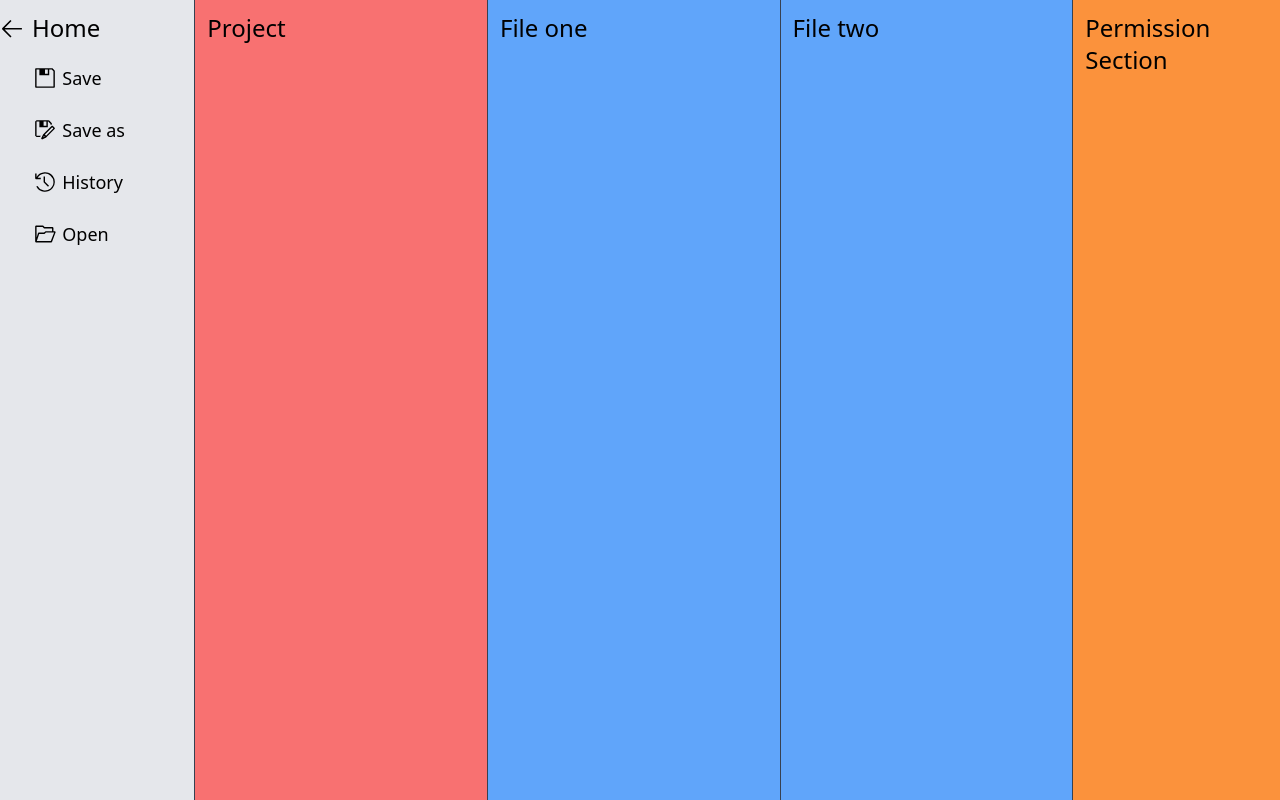
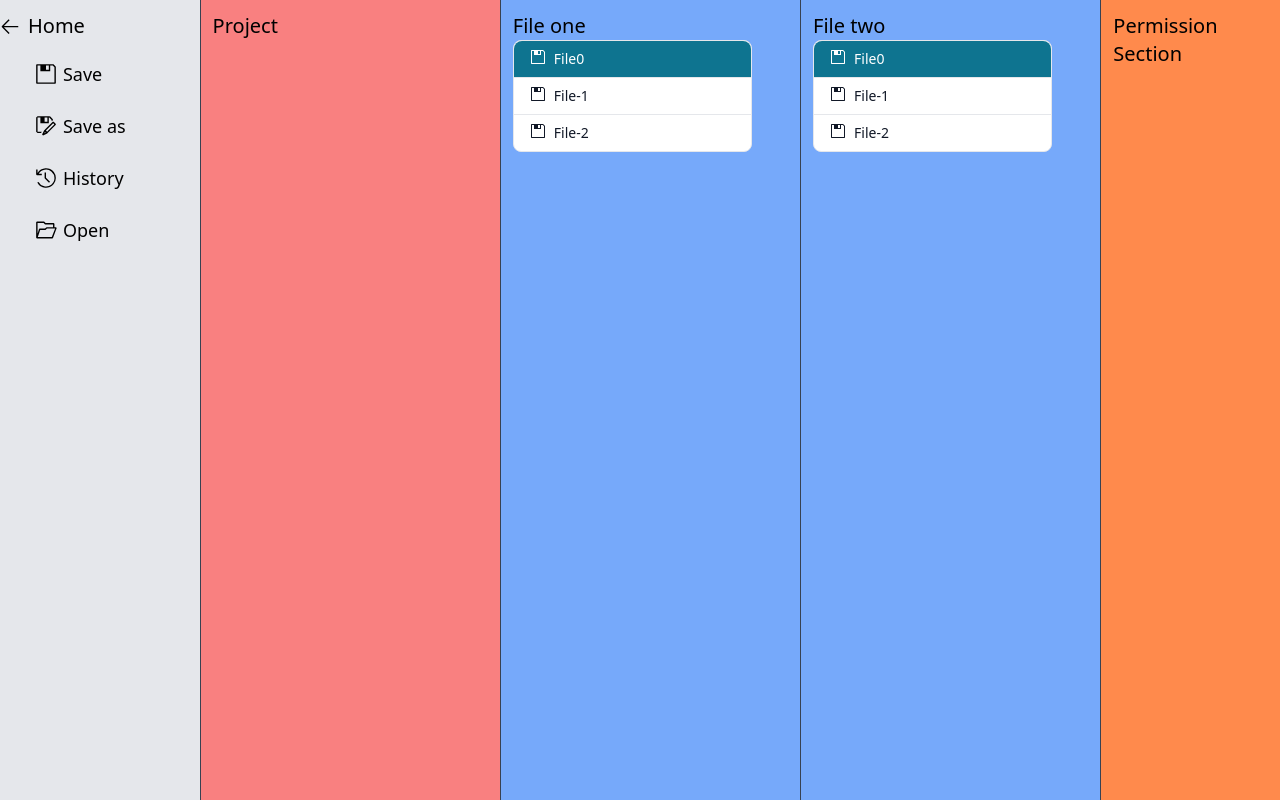
Before and after one commit to cloud-native-documentation/documentation, a React (Vite) app: page /workspace in a window 1280 px wide. Built offline with nearby package versions, Linux system fonts and the light colour scheme.

Commit message:
Flowbite support

```diff
--- /dev/null
+++ b/global.d.ts
@@ -0,0 +1 @@
+declare module "flowbite/plugin";
--- a/package.json
+++ b/package.json
@@ -10,6 +10,8 @@
     "preview": "vite preview"
   },
   "dependencies": {
+    "flowbite": "^1.6.5",
+    "flowbite-react": "^0.4.4",
     "react": "^18.2.0",
     "react-dom": "^18.2.0",
     "react-icons": "^4.8.0",
--- a/postcss.config.js
+++ b/postcss.config.js
@@ -3,7 +3,8 @@ export default {
     tailwindcss: {
       content: [
         './src/**/*.{js,jsx,ts,tsx}',
-        './public/index.html'
+        './public/index.html',
+        'node_modules/flowbite-react/**/*.{js,jsx,ts,tsx}'
       ],
       theme: {
         extend: {},
--- a/src/pages/Workspace.tsx
+++ b/src/pages/Workspace.tsx
@@ -1,3 +1,5 @@
+import React, { useState } from "react";
+
 import {
   VscArrowLeft,
   VscSave,
@@ -5,6 +7,8 @@ import {
   VscHistory,
   VscFolderOpened,
 } from "react-icons/vsc";
+
+import { ListGroup } from "flowbite-react";
 
 // open, save, save as, history button
 const FunctionsSection: React.FC<{ title: string; isFile: boolean }> = (
@@ -18,7 +22,7 @@ const FunctionsSection: React.FC<{ title: string; isFile: boolean }> = (
     return (
       <button
         id={props.id}
-        className="flex w-9/12 flex-row items-center justify-start space-x-2 rounded-2xl px-3 py-1 hover:bg-sky-700"
+        className="flex w-9/12 flex-row items-center justify-start space-x-2 rounded-2xl px-3 py-1 hover:bg-sky-400"
         onClick={clickButton}
       >
         {props.icons}
@@ -64,7 +68,7 @@ const FunctionsSection: React.FC<{ title: string; isFile: boolean }> = (
 
 const ProjectSection: React.FC<{}> = () => {
   return (
-    <div className="w-3/12 bg-red-400 py-3  pl-3">
+    <div className="w-3/12 bg-red-400 py-3 pl-3">
       <p>Project</p>
     </div>
   );
@@ -75,6 +79,15 @@ const FilesSection: React.FC<{ title: string }> = (props) => {
   return (
     <div className="w-3/12 bg-blue-400 py-3 pl-3">
       <p>{props.title}</p>
+      <div className="w-10/12">
+        <ListGroup>
+          <ListGroup.Item active={true} icon={VscSave}>
+            File0
+          </ListGroup.Item>
+          <ListGroup.Item icon={VscSave}>File-1</ListGroup.Item>
+          <ListGroup.Item icon={VscSave}>File-2</ListGroup.Item>
+        </ListGroup>
+      </div>
     </div>
   );
 };
@@ -90,7 +103,7 @@ const PermissionSection: React.FC<{}> = (props) => {
 // Main
 const Workspace: React.FC<{}> = (props) => {
   return (
-    <div className="absolute flex h-full w-full divide-x divide-gray-700 text-2xl">
+    <div className="absolute flex h-full w-full divide-x divide-gray-700 text-xl">
       <FunctionsSection title="Home" isFile={true} />
 
       <ProjectSection />
--- a/tailwind.config.cjs
+++ b/tailwind.config.cjs
@@ -1,6 +1,11 @@
 module.exports = {
-  content: ["./src/**/*.{js,ts,jsx,tsx}"],
+  content: [
+    "node_modules/flowbite-react/**/*.{js,jsx,ts,tsx}",
+    "./src/**/*.{js,ts,jsx,tsx}"
+  ],
   theme: {},
   variants: {},
-  plugins: [],
+  plugins: [
+    require('flowbite/plugin')
+  ],
 };
```
Also changed, not shown: 1 other file (tests, documents, lock files or other folders).
